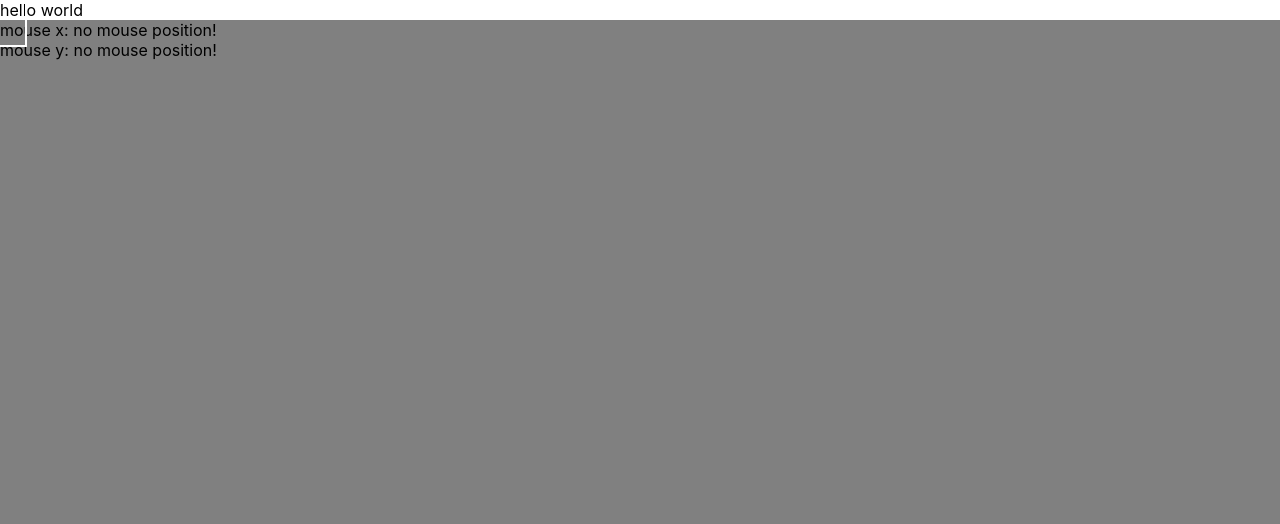
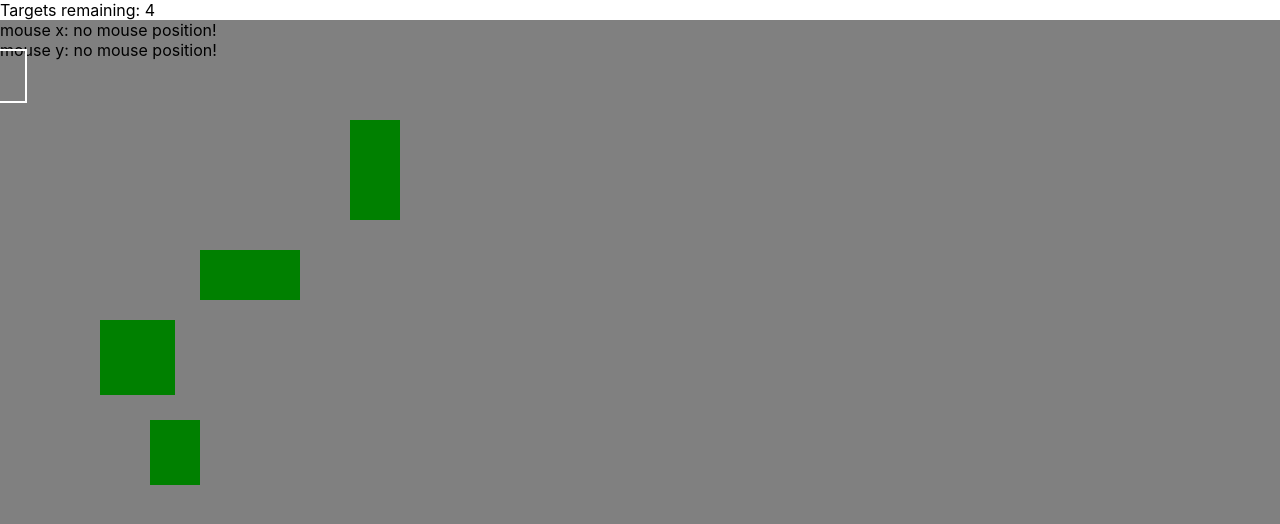
Before and after one commit to isaiahaiasi/wimmel, a React (Create React App) app: page / in a window 1280 px wide. Shown: the top 524 px of the page. Built offline with nearby package versions, Linux system fonts and the light colour scheme.

Commit message:
Add logic for selecting set of named boxes, & display list

```diff
--- a/src/components/App.js
+++ b/src/components/App.js
@@ -1,23 +1,43 @@
 import React, { useState } from "react";
+import { getBoxCollision } from "../logic/aabb";
 import hitBox from "../logic/hitbox";
 import MouseDetector from "./MouseDetector";
 
 function App() {
   const BOX_WIDTH = 50;
-  const [clickBoxes, setClickBoxes] = useState([]);
+
+  const BOXES = [
+    hitBox(350, 100, 50, 100, "charles"),
+    hitBox(200, 230, 100, 50, "henrietta"),
+    hitBox(100, 300, 75, 75, "mcoffee"),
+    hitBox(150, 400, 50, 65, "harold"),
+  ];
+
+  const [hits, setHits] = useState([]);
 
   const handleClick = ({ x, y }) => {
     const xOffset = x - BOX_WIDTH / 2;
     const yOffset = y - BOX_WIDTH / 2;
     const box = hitBox(xOffset, yOffset, BOX_WIDTH, BOX_WIDTH);
-    setClickBoxes((prev) => [...prev, box]);
+
+    // TODO: add check for if box is already hit
+    const collided = BOXES.find(
+      (target) =>
+        getBoxCollision(target, box) && !hits.some((hit) => hit.equals(target))
+    );
+
+    if (!collided) {
+      return;
+    }
+
+    setHits((prev) => [...prev, collided]);
   };
 
   return (
     <div className="App">
-      hello world
+      <div>Targets remaining: {BOXES.length - hits.length}</div>
       <MouseDetector onClick={handleClick}>
-        {clickBoxes.map((box, i) => (
+        {BOXES.map((box, i) => (
           <div
             key={i}
             style={{
@@ -30,6 +50,11 @@ function App() {
             }}
           />
         ))}
+        <ul>
+          {hits.map((hit, i) => (
+            <li key={i}>{hit.boxName}</li>
+          ))}
+        </ul>
       </MouseDetector>
     </div>
   );
--- a/src/components/MouseDetector.js
+++ b/src/components/MouseDetector.js
@@ -12,16 +12,18 @@ export default function MouseDetector({ onClick, children }) {
       onMouseMove={onMouseMove}
       onClick={() => onClick(mousePos)}
     >
+      <div className="mouse-detection-container-hud">
+        mouse x: {mousePos?.x ?? "no mouse position!"}
+        <br />
+        mouse y: {mousePos?.y ?? "no mouse position!"}
+        {children}
+      </div>
       <MouseDetectionSight
         pos={mousePos}
         // sadly, styled-components makes new instance
         // every time props passed change
         style={{ top: mousePos?.y, left: mousePos?.x }}
       />
-      mouse x: {mousePos?.x ?? "no mouse position!"}
-      <br />
-      mouse y: {mousePos?.y ?? "no mouse position!"}
-      {children}
     </MouseDetectionContainer>
   );
 }
--- a/src/logic/aabb.js
+++ b/src/logic/aabb.js
@@ -1,11 +1,18 @@
-// TODO: given two { x, y, width, height }, check if overlapping
-export default function getBoxCollision(box1, box2) {
-  if ([box1, box2].some(box => !box || !box.x || !box.y || !box.width || !box.height)) {
-    throw new TypeError(`${box1} or ${box2} is not a valid parameter for getBoxCollision`);
+export function getBoxCollision(box1, box2) {
+  if (
+    [box1, box2].some(
+      (box) => !box || !box.x || !box.y || !box.width || !box.height
+    )
+  ) {
+    throw new TypeError(
+      `${box1} or ${box2} is not a valid parameter for getBoxCollision`
+    );
   }
 
-  return (box1.x < (box2.x + box2.width)) &&
-    ((box1.x + box1.width) > box2.x) &&
-    (box1.y < (box2.y + box2.height)) &&
-    ((box1.y + box1.height) > box2.y);
+  return (
+    box1.x < box2.x + box2.width &&
+    box1.x + box1.width > box2.x &&
+    box1.y < box2.y + box2.height &&
+    box1.y + box1.height > box2.y
+  );
 }
--- a/src/logic/hitbox.js
+++ b/src/logic/hitbox.js
@@ -1,8 +1,19 @@
-const hitBox = (x, y, width, height) => ({
-  x,
-  y,
-  width,
-  height,
-});
+const hitBox = (x, y, width, height, boxName) => {
+  const equals = (box) =>
+    box.x === x &&
+    box.y === y &&
+    box.width === width &&
+    box.height === height &&
+    box.boxName === boxName;
+
+  return {
+    x,
+    y,
+    width,
+    height,
+    boxName,
+    equals,
+  };
+};
 
 export default hitBox;
--- a/src/styled-components/MouseDetectionContainer.js
+++ b/src/styled-components/MouseDetectionContainer.js
@@ -6,8 +6,10 @@ const MouseDetectionContainer = styled.div`
   width: 100%;
   background: grey;
   position: relative;
-  * {
+
+  div {
     pointer-events: none;
+    user-select: none;
   }
 `;
 
```
